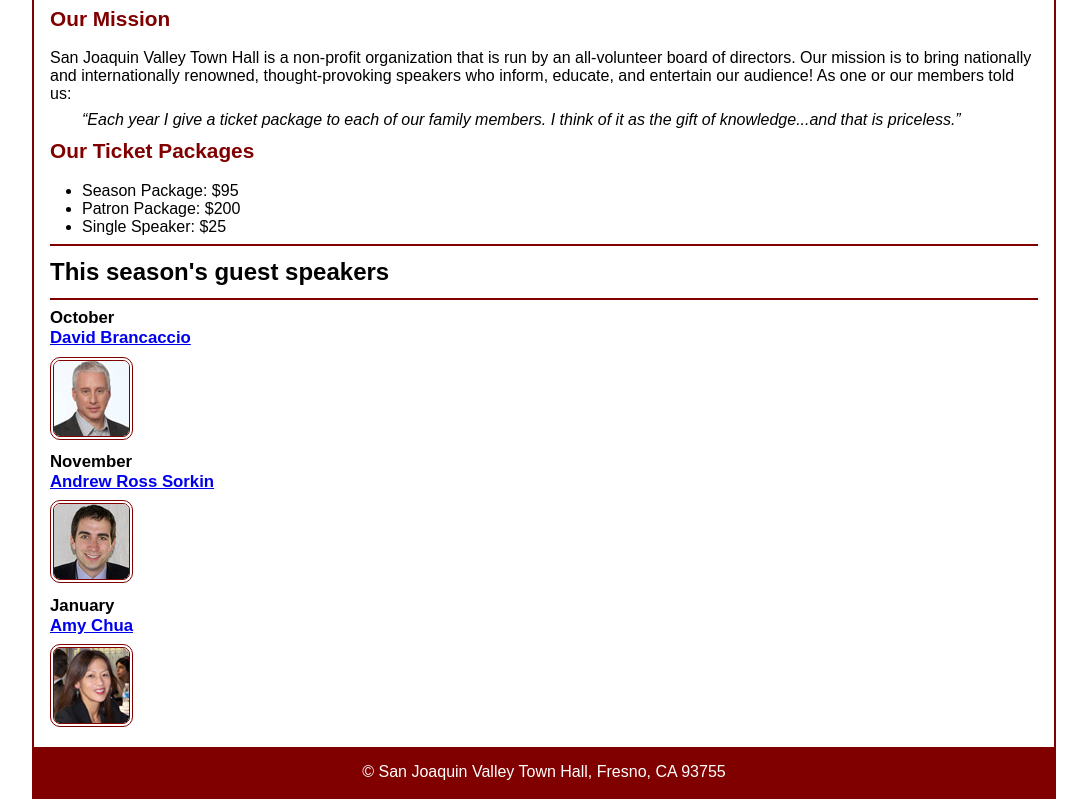
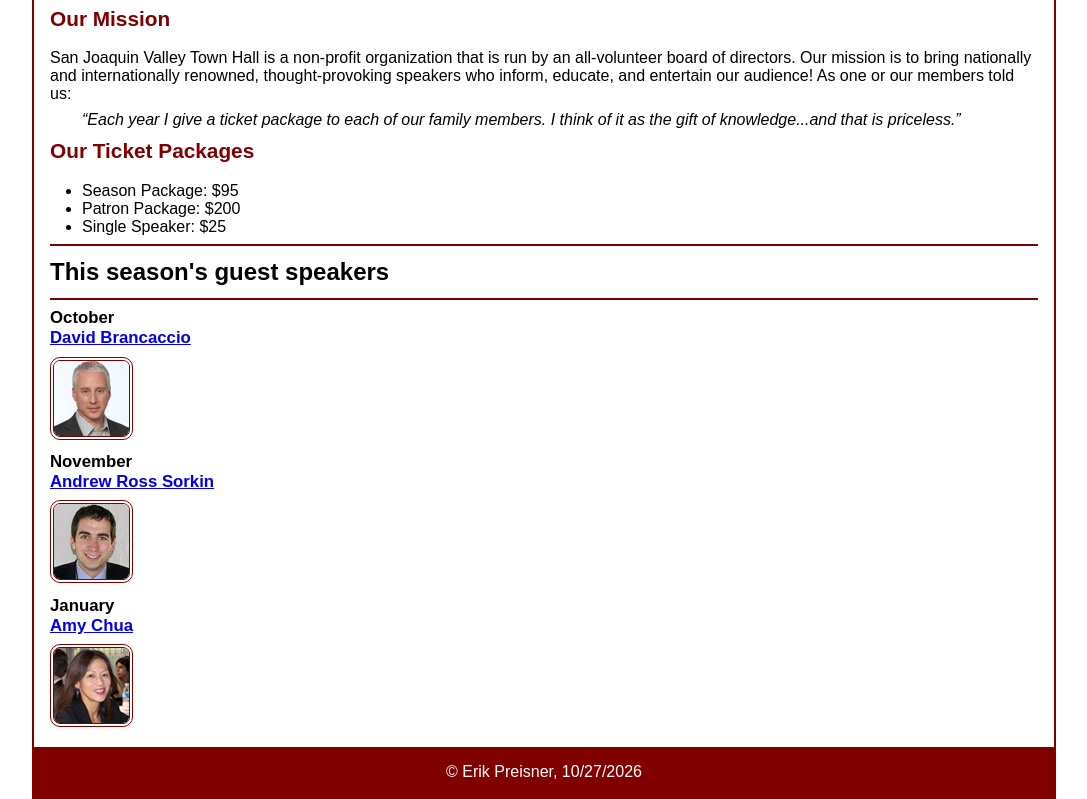
Before and after one commit to ErikPreisner/A07, a plain HTML site: page index.html in a window 1280 px wide. Shown: the part 116-915 px from the top of the page, without its empty margins (96-1183 px from the left). Drawn offline with Linux system fonts and the light colour scheme.

Commit message:
Modify footer with author and date information
Updated footer to include author name and date.

```diff
--- a/index.html
+++ b/index.html
@@ -39,7 +39,7 @@
 		<img src="images/chua75.jpg" alt="Amy Chua photo">
 	</main>
 	<footer>
-		<p>&copy; San Joaquin Valley Town Hall, Fresno, CA 93755</p>
+		<p>&copy; Erik Preisner, 10/27/2026</p>
 	</footer>
 </body>
 </html>
```
